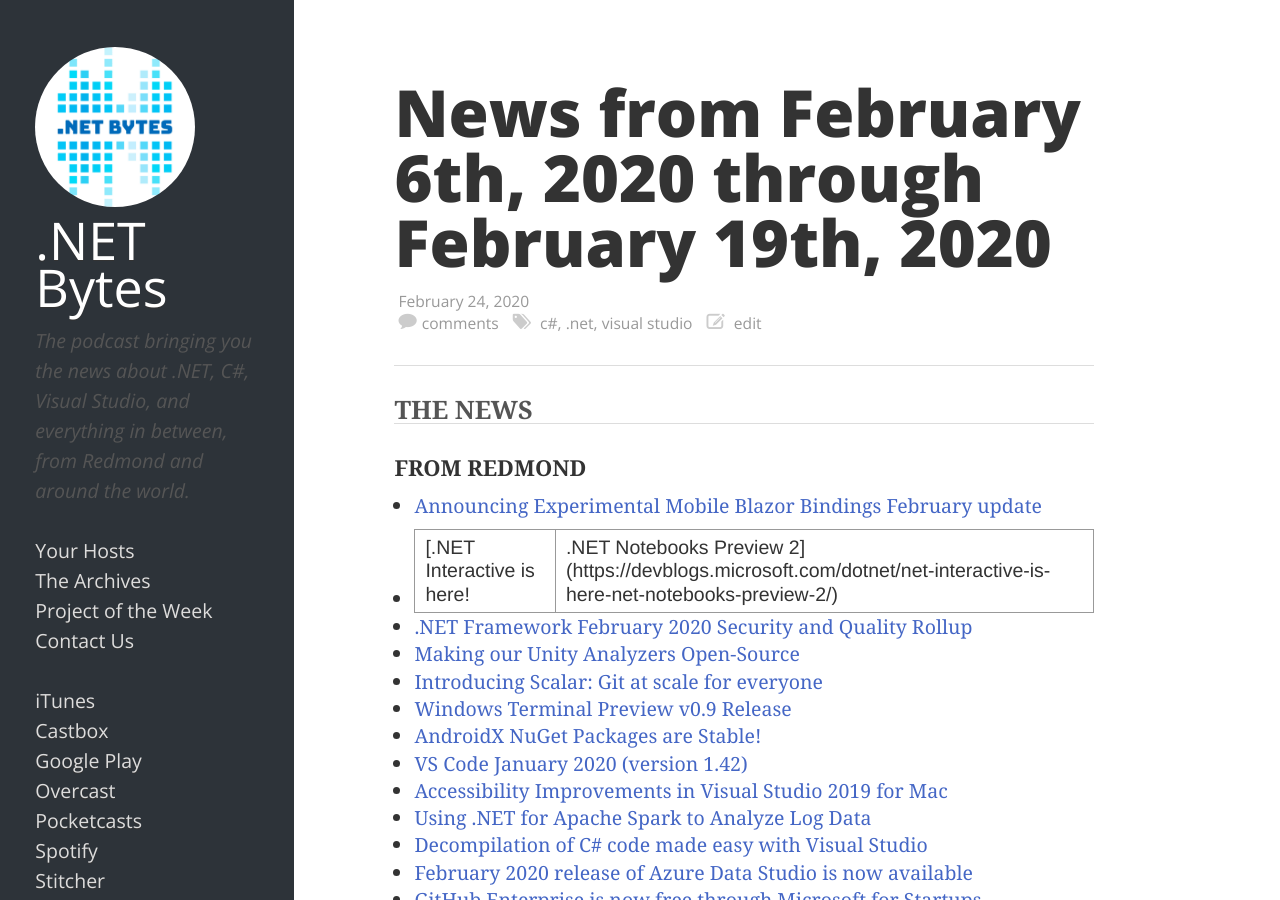
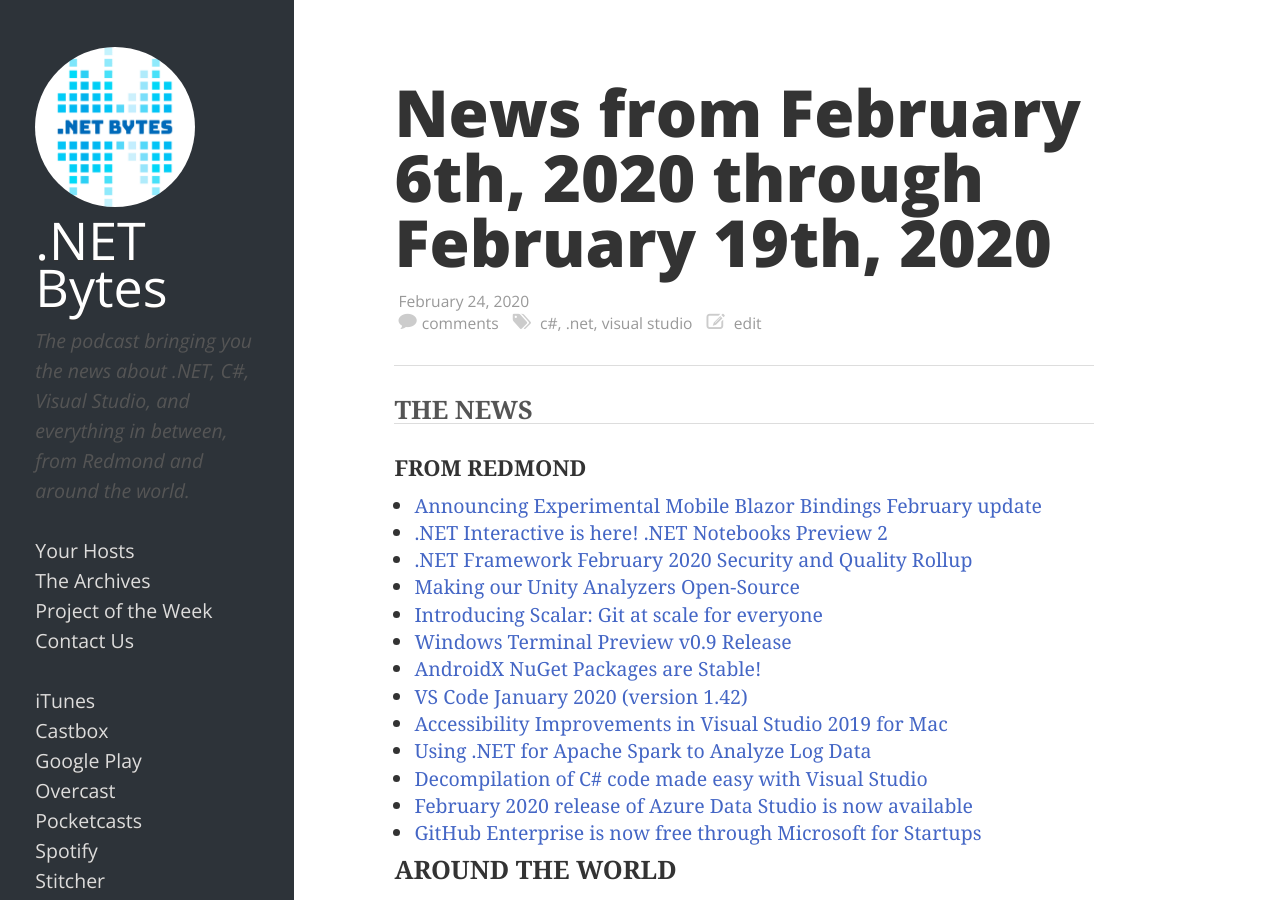
Before and after one commit to dotnetbytes/Website, a Jekyll site: the page built from _posts/2020-02-24-16.md, in a window 1280 px wide and 900 px high. Built offline with Jekyll 4.4.1, drawn with Linux system fonts in a browser that asks for light colours; comment, search, counter and statistics services are not loaded.

Commit message:
Fix a link

```diff
--- a/_posts/2020-02-24-16.md
+++ b/_posts/2020-02-24-16.md
@@ -12,7 +12,7 @@ duration: "46:43"
 ### FROM REDMOND
 
 * [Announcing Experimental Mobile Blazor Bindings February update](https://devblogs.microsoft.com/aspnet/mobile-blazor-bindings-feb-2020-update/)
-* [.NET Interactive is here! | .NET Notebooks Preview 2](https://devblogs.microsoft.com/dotnet/net-interactive-is-here-net-notebooks-preview-2/)
+* [.NET Interactive is here! .NET Notebooks Preview 2](https://devblogs.microsoft.com/dotnet/net-interactive-is-here-net-notebooks-preview-2/)
 * [.NET Framework February 2020 Security and Quality Rollup](https://devblogs.microsoft.com/dotnet/net-framework-february-2020-security-and-quality-rollup/)
 * [Making our Unity Analyzers Open-Source](https://devblogs.microsoft.com/visualstudio/making-our-unity-analyzers-open-source/)
 * [Introducing Scalar: Git at scale for everyone](https://devblogs.microsoft.com/devops/introducing-scalar/)
```
